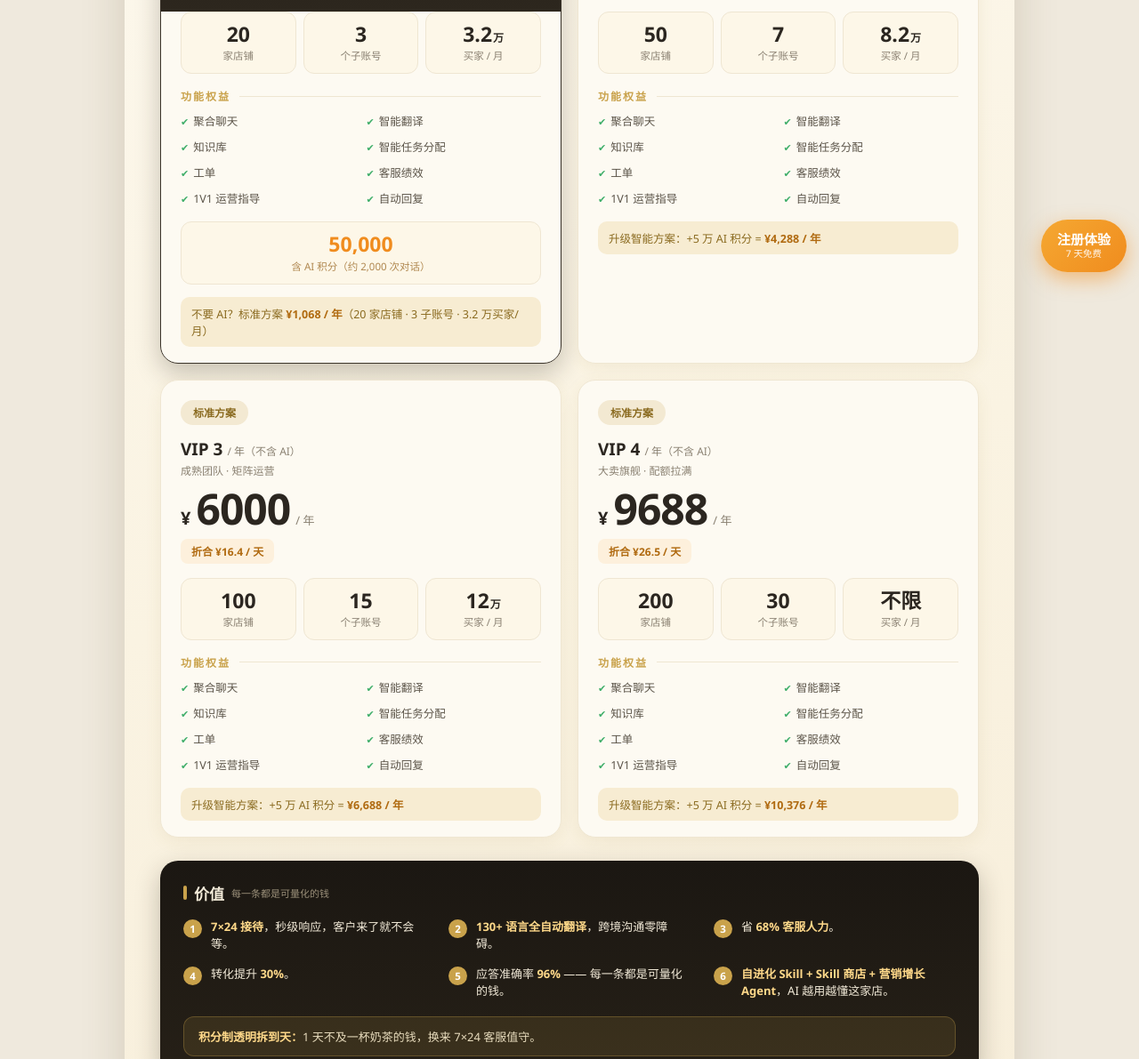
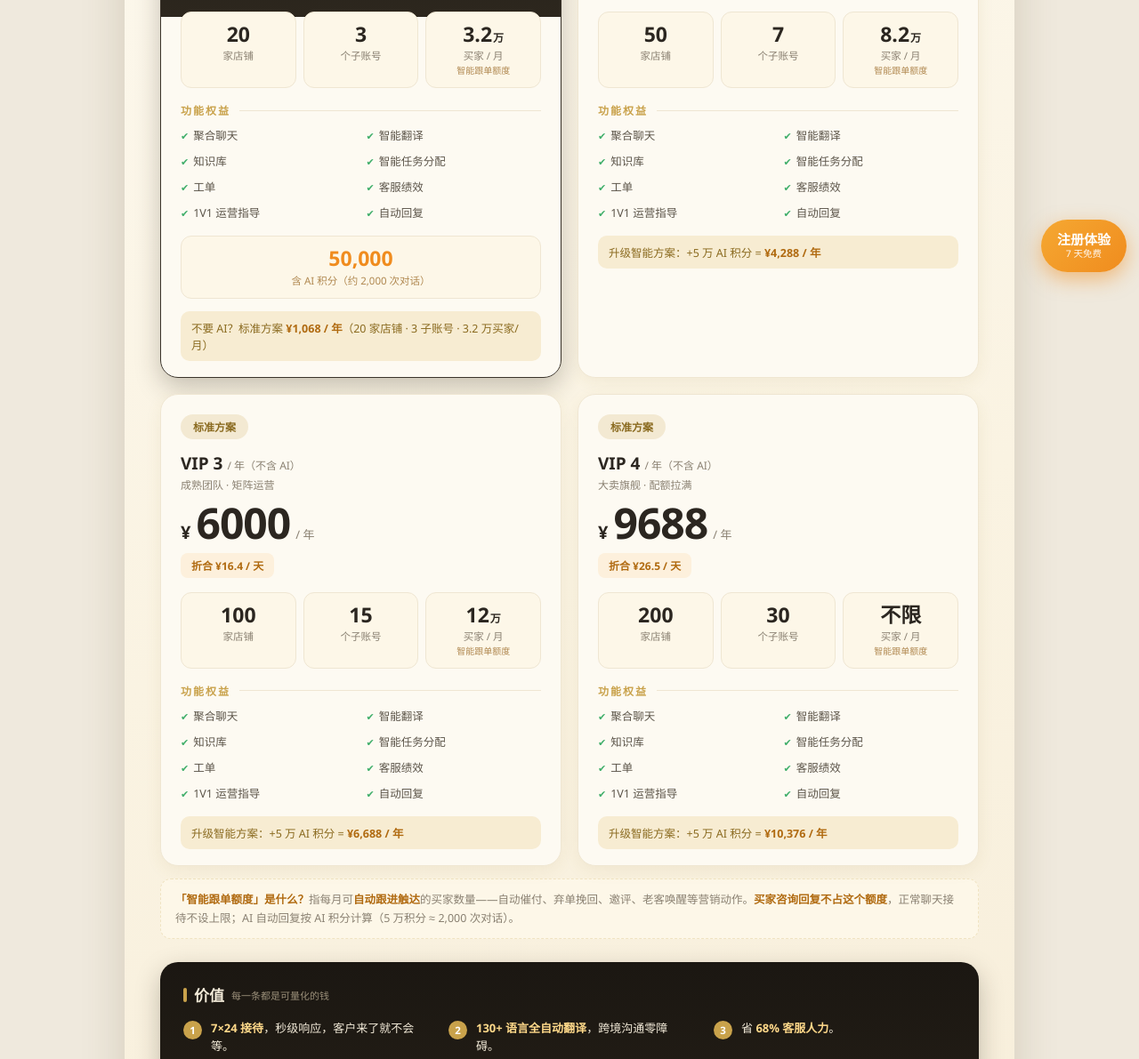
Before and after one commit to Wuyou0324/duoke, a plain HTML site: page pricing.html in a window 1280 px wide. Shown: the part 468-1659 px from the top of the page at 89% size. Drawn offline with Linux system fonts and the light colour scheme.

Commit message:
Clarify smart follow-up quota (not chat reply limit)

```diff
--- a/pricing.html
+++ b/pricing.html
@@ -137,6 +137,12 @@
     border-radius:10px;padding:9px 12px;
   }
   .upg b{color:#b06a10;}
+  .quota-note{
+    margin-top:14px;font-size:12.5px;color:#8a8172;line-height:1.7;
+    background:#fdf7e8;border:1px dashed var(--gold-soft);
+    border-radius:12px;padding:12px 16px;
+  }
+  .quota-note b{color:#b06a10;}
 
   /* ---------- 价值 ---------- */
   .value{
@@ -284,7 +290,7 @@
         <div class="quota" data-page-node-id="L9snDL1IdHAr2llSIVzITE">
           <div class="q" data-page-node-id="DiwFmXxfJWGPkxbVSDuv2G"><div class="n" data-page-node-id="b2dek2c9OU2Gv4C0ZSAbbW">20</div><div class="l" data-page-node-id="VUfGkGlalCuUcNqUBobzMG">家店铺</div></div>
           <div class="q" data-page-node-id="IKdtLlJ2IRA0dmhr8Amiu5"><div class="n" data-page-node-id="ybYmnJlr309tJFqffFlMGM">3</div><div class="l" data-page-node-id="sOAffay3zmFrRHoqc0MeWN">个子账号</div></div>
-          <div class="q" data-page-node-id="nV3JpUapblmnVEOHuMV1eo"><div class="n" data-page-node-id="dgscXjlejRCXwPP9MPzXn3">3.2<small data-page-node-id="ogq7d0Gfqo1vhXDzcJnrIo">万</small></div><div class="l" data-page-node-id="WWc5CSQUnx80XsHn3gyFNc">买家 / 月</div></div>
+          <div class="q" data-page-node-id="nV3JpUapblmnVEOHuMV1eo"><div class="n" data-page-node-id="dgscXjlejRCXwPP9MPzXn3">3.2<small data-page-node-id="ogq7d0Gfqo1vhXDzcJnrIo">万</small></div><div class="l" data-page-node-id="WWc5CSQUnx80XsHn3gyFNc">买家 / 月 <span style="display:block;font-size:10px;color:#b08850;margin-top:1px;">智能跟单额度</span></div></div>
         </div>
 
         <div class="sec" data-page-node-id="JzF9QP1Ou7AQwR698KPsGJ">功能权益</div>
@@ -318,7 +324,7 @@
         <div class="quota" data-page-node-id="alGCTk3jDpd736th8l7SMM">
           <div class="q" data-page-node-id="abaFXDg6wQNCZRTOhmps7I"><div class="n" data-page-node-id="jjbJbW2t1aqUBr2I0yRIjX">50</div><div class="l" data-page-node-id="aIuVJJsi4K9vnFnrm0ZEkV">家店铺</div></div>
           <div class="q" data-page-node-id="FYYzlbJB1xSTKK4XWPAoGy"><div class="n" data-page-node-id="yBRxqjCVBJA4XHjJuC32IK">7</div><div class="l" data-page-node-id="lIiHV55RRBvIEoTvih6xyB">个子账号</div></div>
-          <div class="q" data-page-node-id="bEcun5aDpiFvPr9FeEoyJ2"><div class="n" data-page-node-id="oAE8iWZ9yzuqKRl5ntgGmH">8.2<small data-page-node-id="wU0Bnp6NlUOvXZosC6mgQB">万</small></div><div class="l" data-page-node-id="70EvgCD2QGdanQgpCM4RkI">买家 / 月</div></div>
+          <div class="q" data-page-node-id="bEcun5aDpiFvPr9FeEoyJ2"><div class="n" data-page-node-id="oAE8iWZ9yzuqKRl5ntgGmH">8.2<small data-page-node-id="wU0Bnp6NlUOvXZosC6mgQB">万</small></div><div class="l" data-page-node-id="70EvgCD2QGdanQgpCM4RkI">买家 / 月 <span style="display:block;font-size:10px;color:#b08850;margin-top:1px;">智能跟单额度</span></div></div>
         </div>
         <div class="sec" data-page-node-id="HQwbhOQ7kIrSqCQgMCMASW">功能权益</div>
         <div class="feats" data-page-node-id="xNzbuuN1rA5OyCv1w8ENJ3">
@@ -340,7 +346,7 @@
         <div class="quota" data-page-node-id="END2ILZ0Fn3qdm7bTY0ggx">
           <div class="q" data-page-node-id="iWL4wN2DXvBprkGPQ7vPmd"><div class="n" data-page-node-id="v9MdKR66NkLkBszQS9Otgl">100</div><div class="l" data-page-node-id="7eEMNXd3SGOyPYM1EDagoQ">家店铺</div></div>
           <div class="q" data-page-node-id="0S0F18MqLyDmMtGRG3vnaK"><div class="n" data-page-node-id="mGauH6xC4cOoyKY0qv36ve">15</div><div class="l" data-page-node-id="2gZ8MkSAADZ6kmiGvUsVXL">个子账号</div></div>
-          <div class="q" data-page-node-id="7llkVyXA8jQh0l5VahXo2O"><div class="n" data-page-node-id="Cq6VT1Q3rE1t1U3MGCHRFK">12<small data-page-node-id="Jj65pWToOOA5H8XLRVWJ6N">万</small></div><div class="l" data-page-node-id="tFidE2w0zRgWBkkjQc0FRp">买家 / 月</div></div>
+          <div class="q" data-page-node-id="7llkVyXA8jQh0l5VahXo2O"><div class="n" data-page-node-id="Cq6VT1Q3rE1t1U3MGCHRFK">12<small data-page-node-id="Jj65pWToOOA5H8XLRVWJ6N">万</small></div><div class="l" data-page-node-id="tFidE2w0zRgWBkkjQc0FRp">买家 / 月 <span style="display:block;font-size:10px;color:#b08850;margin-top:1px;">智能跟单额度</span></div></div>
         </div>
         <div class="sec" data-page-node-id="FUT8nDcDcXQ7MfqsT0SuD3">功能权益</div>
         <div class="feats" data-page-node-id="FJKHWbeqBaGiIm9hCul7M9">
@@ -362,7 +368,7 @@
         <div class="quota" data-page-node-id="7YarR8fRewZrn3hITJ9spS">
           <div class="q" data-page-node-id="V4zuWFJnWcQ8SBhnevT4xd"><div class="n" data-page-node-id="JuDmUgzRbmRgrK5OYRDihh">200</div><div class="l" data-page-node-id="dTbzep5ArXiQQwis1GSbhm">家店铺</div></div>
           <div class="q" data-page-node-id="fvonVJrnjKwoFzfzUCW0DV"><div class="n" data-page-node-id="YYFSlG2VAXZGrynxaUEYHJ">30</div><div class="l" data-page-node-id="Afik4JHCu14rzqtap3SwC2">个子账号</div></div>
-          <div class="q" data-page-node-id="mjBClRzTXp5gFM1tWh6BmE"><div class="n" data-page-node-id="lhuQ3f6hr0Lj3QrGh1ArHz">不限</div><div class="l" data-page-node-id="zTCe44AeDzncdMUx3Altdn">买家 / 月</div></div>
+          <div class="q" data-page-node-id="mjBClRzTXp5gFM1tWh6BmE"><div class="n" data-page-node-id="lhuQ3f6hr0Lj3QrGh1ArHz">不限</div><div class="l" data-page-node-id="zTCe44AeDzncdMUx3Altdn">买家 / 月 <span style="display:block;font-size:10px;color:#b08850;margin-top:1px;">智能跟单额度</span></div></div>
         </div>
         <div class="sec" data-page-node-id="crxhJU4hjIApkeQULAxRU2">功能权益</div>
         <div class="feats" data-page-node-id="K6BeL6aai47T3oPefKcMJ2">
@@ -373,6 +379,11 @@
         </div>
         <div class="upg" data-page-node-id="Xw5I453ZFX4KOU4XEvKkRN">升级智能方案：+5 万 AI 积分 = <b data-page-node-id="C2bYCpdxbdWmlW9r9mNkMz">¥10,376 / 年</b></div>
       </div>
+    </div>
+
+    <!-- 配额说明 -->
+    <div class="quota-note">
+      <b>「智能跟单额度」是什么？</b>指每月可<b>自动跟进触达</b>的买家数量——自动催付、弃单挽回、邀评、老客唤醒等营销动作。<b>买家咨询回复不占这个额度</b>，正常聊天接待不设上限；AI 自动回复按 AI 积分计算（5 万积分 ≈ 2,000 次对话）。
     </div>
 
     <!-- 价值 -->
```
